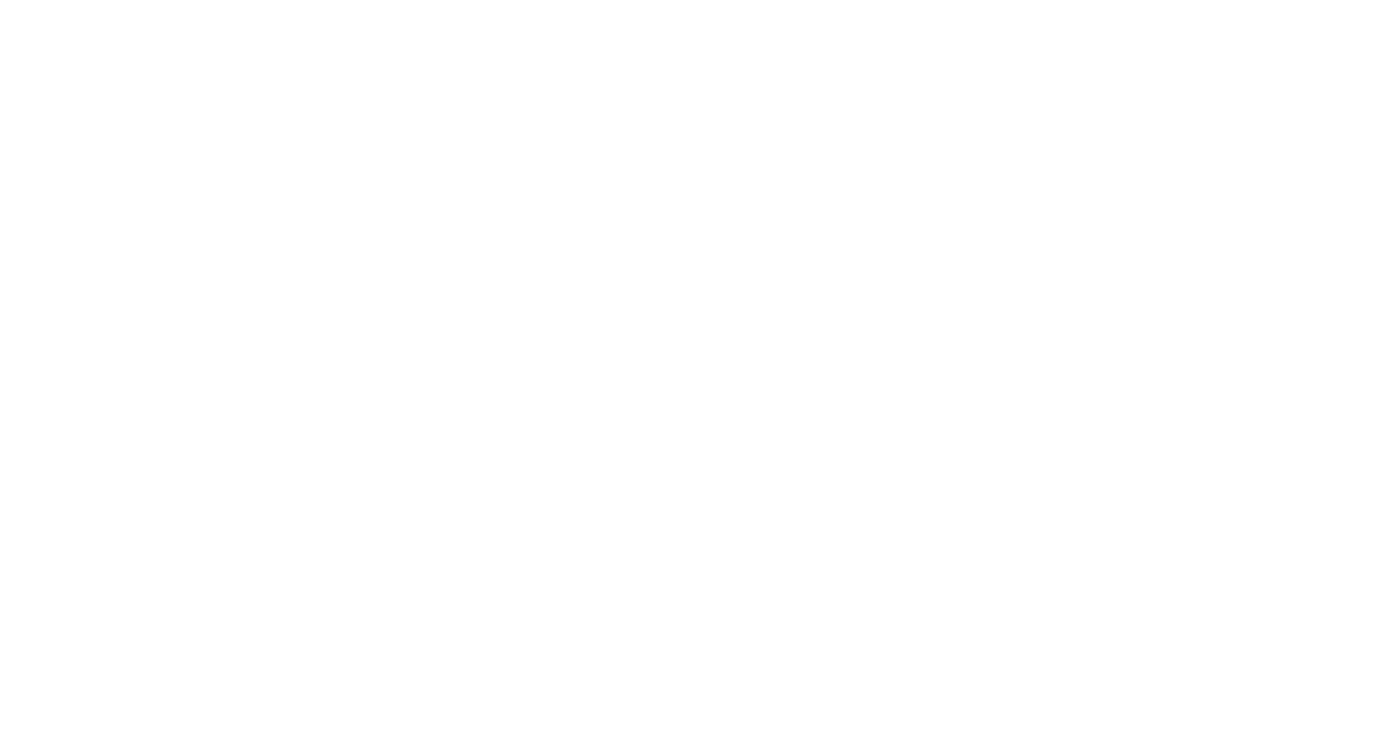
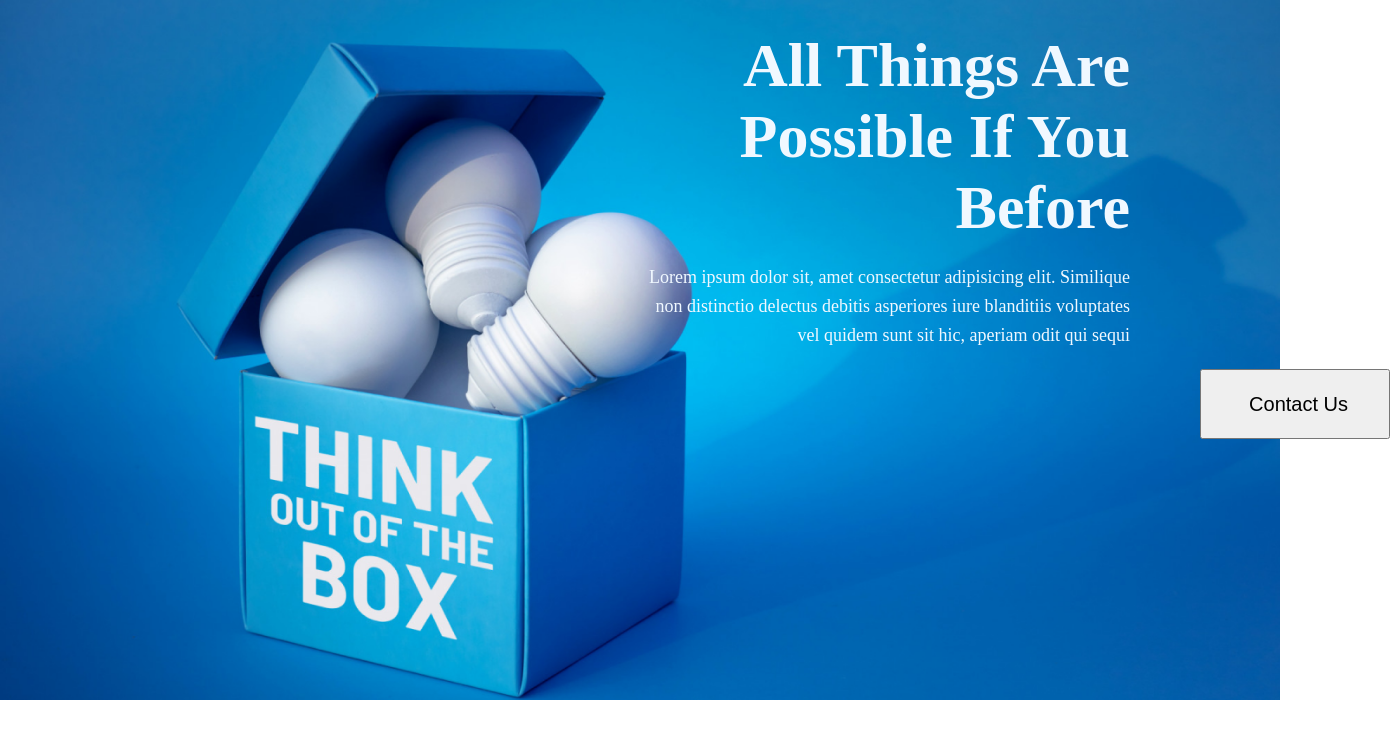
Before and after one commit to samima15/assignment-1, a plain HTML site: page index.html in a window 1280 px wide. Shown: the whole page, 1390 px wide, since content can reach past the window. Drawn offline with Linux system fonts and the light colour scheme.

Commit message:
second commit

```diff
--- a/index.html
+++ b/index.html
@@ -4,9 +4,26 @@
     <meta charset="UTF-8">
     <meta http-equiv="X-UA-Compatible" content="IE=edge">
     <meta name="viewport" content="width=device-width, initial-scale=1.0">
+    <link rel="stylesheet" href="style.css">
     <title>assignment-1</title>
 </head>
 <body>
+   <div class="section-1">
 
+            <div class="main">
+                   <h1>All Things Are<br>
+                      Possible If You<br>
+                      Before
+                     </h1>
+                   <p>Lorem ipsum dolor sit, amet consectetur adipisicing elit. Similique <br>non distinctio delectus debitis asperiores iure blanditiis voluptates<br> vel quidem sunt sit hic, aperiam odit qui sequi </p>
+
+                   <button class="btn-primary">Contact Us</button>
+               </div>
+
+
+
+
+
+        </div>
 </body>
 </html>
--- a/style.css
+++ b/style.css
@@ -0,0 +1,46 @@
+*{
+    margin: 0;
+    padding: 0;
+
+}
+.section-1{
+
+}
+
+.main{
+    background-image: url(images/banner/banner3.png);
+    background-size: cover;
+    background-repeat: no-repeat;
+    height: 700px;
+}
+
+
+
+.main h1{
+   font-size: 62px;
+   color: aliceblue;
+   text-align: right;
+   padding-top: 30px;
+   padding-right: 150px;
+}
+.main p{
+
+    font-size: 18px;
+    line-height: 1.6;
+    text-align: right;
+    margin-top: 20px;
+    color: aliceblue;
+    padding-right: 150px;
+
+}
+ .btn-primary{
+    font-size: 20px;
+    font-weight: 400px;
+    text-align: right;
+    margin-left: 1200px;
+    margin-top: 20px;
+    padding-right: 40px;
+    height: 70px;
+    width: 190px;
+
+}
```
